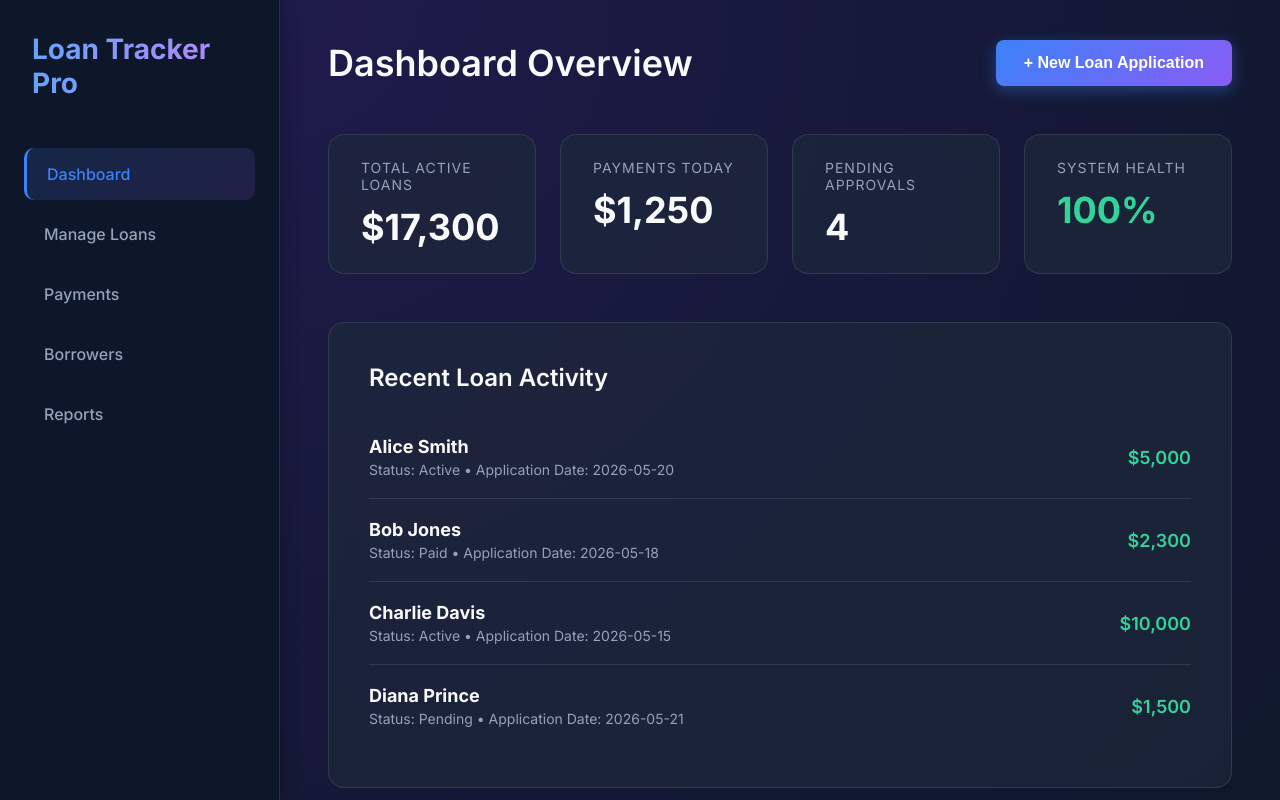
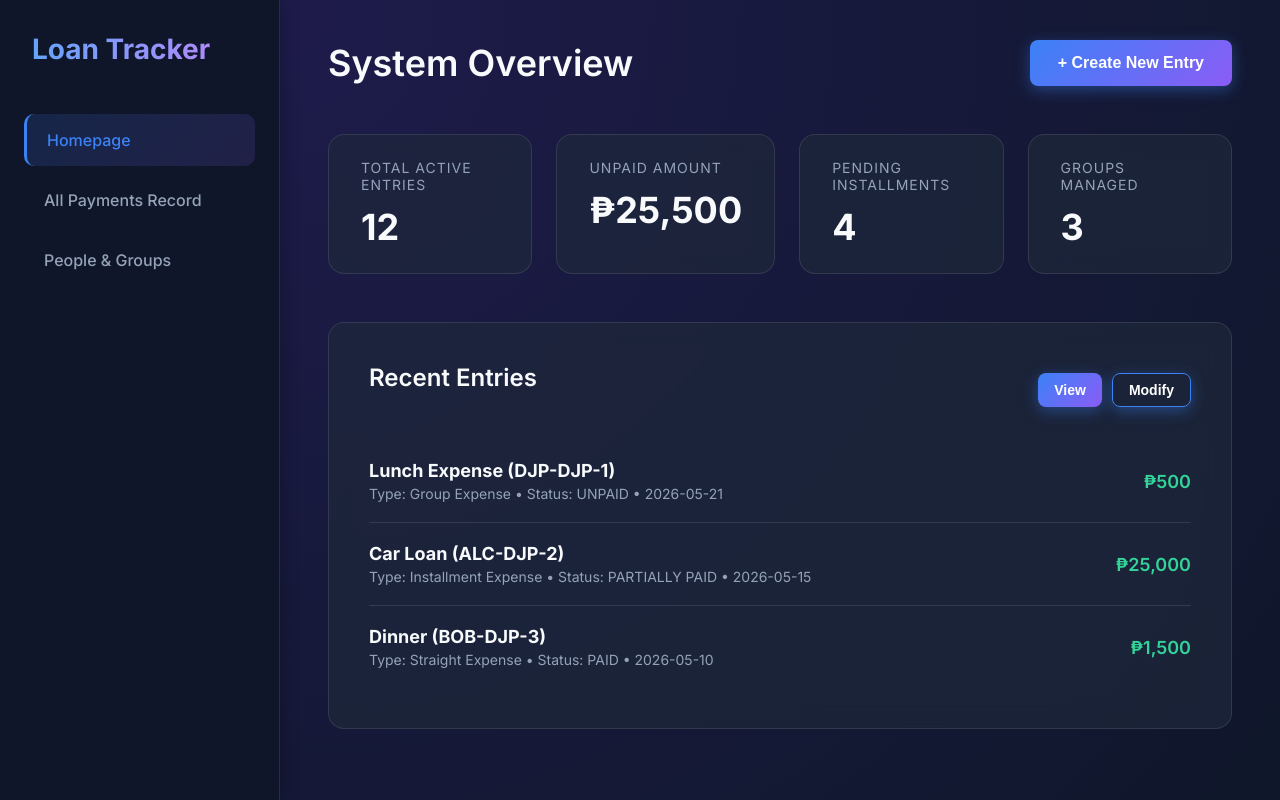
Before and after one commit to mgoblimar/Loan-Tracking-System---CS-127, a React app in the folder frontend/: page / in a window 1280 px wide. Built offline with nearby package versions, Linux system fonts and the light colour scheme; the HTML template or start-up script is replaced by a standard one.

Commit message:
Update frontend based on PDF specifications

```diff
--- a/frontend/src/App.jsx
+++ b/frontend/src/App.jsx
@@ -2,24 +2,39 @@ import React, { useState } from 'react';
 import './index.css';
 
 function App() {
-  const [loans] = useState([
-    { id: 1, name: 'Alice Smith', amount: '$5,000', status: 'Active', date: '2026-05-20' },
-    { id: 2, name: 'Bob Jones', amount: '$2,300', status: 'Paid', date: '2026-05-18' },
-    { id: 3, name: 'Charlie Davis', amount: '$10,000', status: 'Active', date: '2026-05-15' },
-    { id: 4, name: 'Diana Prince', amount: '$1,500', status: 'Pending', date: '2026-05-21' },
+  const [activeTab, setActiveTab] = useState('Homepage');
+
+  // Dummy data based on PDF specifications
+  const [entries] = useState([
+    { id: 'DJP-DJP-1', name: 'Lunch Expense', type: 'Group Expense', amount: 500, status: 'UNPAID', date: '2026-05-21' },
+    { id: 'ALC-DJP-2', name: 'Car Loan', type: 'Installment Expense', amount: 25000, status: 'PARTIALLY PAID', date: '2026-05-15' },
+    { id: 'BOB-DJP-3', name: 'Dinner', type: 'Straight Expense', amount: 1500, status: 'PAID', date: '2026-05-10' },
   ]);
 
   return (
     <div className="app-layout">
       {/* Sidebar Navigation */}
       <aside className="sidebar">
-        <h2>Loan Tracker Pro</h2>
+        <h2>Loan Tracker</h2>
         <ul className="nav-menu">
-          <li className="nav-item active">Dashboard</li>
-          <li className="nav-item">Manage Loans</li>
-          <li className="nav-item">Payments</li>
-          <li className="nav-item">Borrowers</li>
-          <li className="nav-item">Reports</li>
+          <li
+            className={`nav-item ${activeTab === 'Homepage' ? 'active' : ''}`}
+            onClick={() => setActiveTab('Homepage')}
+          >
+            Homepage
+          </li>
+          <li
+            className={`nav-item ${activeTab === 'Records' ? 'active' : ''}`}
+            onClick={() => setActiveTab('Records')}
+          >
+            All Payments Record
+          </li>
+          <li
+            className={`nav-item ${activeTab === 'People' ? 'active' : ''}`}
+            onClick={() => setActiveTab('People')}
+          >
+            People & Groups
+          </li>
         </ul>
       </aside>
 
@@ -27,43 +42,71 @@ function App() {
       <main className="main-content">
         <div className="dashboard-container">
           <header className="header">
-            <h1>Dashboard Overview</h1>
-            <button className="btn-primary">+ New Loan Application</button>
+            <h1>{activeTab === 'Homepage' ? 'System Overview' : activeTab === 'Records' ? 'Financial Records' : 'Contacts & Groups'}</h1>
+            {activeTab === 'Homepage' && <button className="btn-primary">+ Create New Entry</button>}
           </header>
 
+          {activeTab === 'Homepage' && (
+            <>
               <section className="stats-grid">
                 <div className="stat-card">
-              <div className="stat-title">Total Active Loans</div>
-              <div className="stat-value">$17,300</div>
+                  <div className="stat-title">Total Active Entries</div>
+                  <div className="stat-value">12</div>
                 </div>
                 <div className="stat-card">
-              <div className="stat-title">Payments Today</div>
-              <div className="stat-value">$1,250</div>
+                  <div className="stat-title">Unpaid Amount</div>
+                  <div className="stat-value">₱25,500</div>
                 </div>
                 <div className="stat-card">
-              <div className="stat-title">Pending Approvals</div>
+                  <div className="stat-title">Pending Installments</div>
                   <div className="stat-value">4</div>
                 </div>
                 <div className="stat-card">
-              <div className="stat-title">System Health</div>
-              <div className="stat-value" style={{ color: '#34d399' }}>100%</div>
+                  <div className="stat-title">Groups Managed</div>
+                  <div className="stat-value">3</div>
                 </div>
               </section>
 
               <section className="recent-activity">
-            <h2>Recent Loan Activity</h2>
+                <div style={{display: 'flex', justifyContent: 'space-between', alignItems: 'center', marginBottom: '1.5rem'}}>
+                  <h2>Recent Entries</h2>
+                  <div style={{display: 'flex', gap: '10px'}}>
+                    <button className="btn-primary" style={{padding: '0.5rem 1rem', fontSize: '0.875rem'}}>View</button>
+                    <button className="btn-primary" style={{padding: '0.5rem 1rem', fontSize: '0.875rem', background: 'transparent', border: '1px solid var(--primary)'}}>Modify</button>
+                  </div>
+                </div>
                 <ul className="activity-list">
-              {loans.map((loan) => (
-                <li key={loan.id} className="activity-item">
+                  {entries.map((entry) => (
+                    <li key={entry.id} className="activity-item">
                       <div className="activity-info">
-                    <h4>{loan.name}</h4>
-                    <p>Status: {loan.status} • Application Date: {loan.date}</p>
+                        <h4>{entry.name} ({entry.id})</h4>
+                        <p>Type: {entry.type} • Status: {entry.status} • {entry.date}</p>
                       </div>
-                  <div className="activity-amount">{loan.amount}</div>
+                      <div className="activity-amount">₱{entry.amount.toLocaleString()}</div>
                     </li>
                   ))}
                 </ul>
               </section>
+            </>
+          )}
+
+          {activeTab === 'Records' && (
+            <section className="recent-activity">
+              <h2>All Financial Records</h2>
+              <p style={{color: 'var(--text-muted)'}}>A comprehensive list of all entries, payments, and installment allocations will be displayed here.</p>
+            </section>
+          )}
+
+          {activeTab === 'People' && (
+            <section className="recent-activity">
+              <div style={{display: 'flex', justifyContent: 'space-between', alignItems: 'center', marginBottom: '1.5rem'}}>
+                <h2>People & Groups</h2>
+                <button className="btn-primary" style={{padding: '0.5rem 1rem', fontSize: '0.875rem'}}>+ Add Contact/Group</button>
+              </div>
+              <p style={{color: 'var(--text-muted)'}}>Manage contacts, group members, and organizational structures here.</p>
+            </section>
+          )}
+
         </div>
       </main>
     </div>
```
Lines whose indentation alone changed are shown as unchanged.
